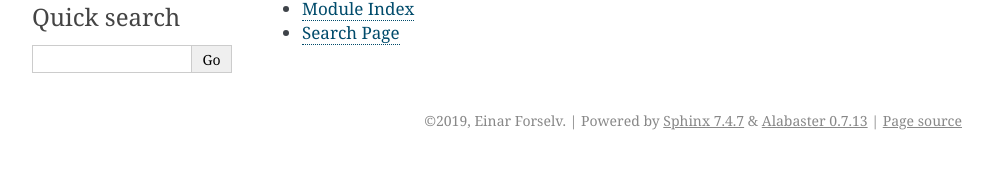
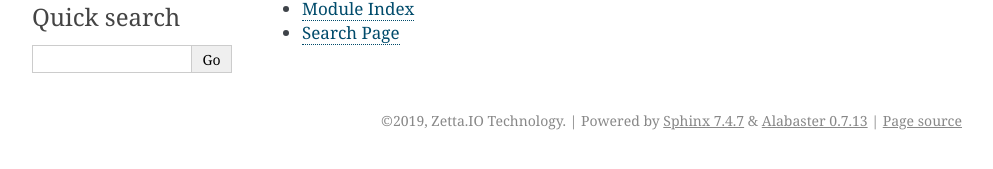
Before and after one commit to ZettaIO/cachet-client, a Sphinx documentation site: the page built from docs/index.rst, in a window 1280 px wide. Shown: the part 245-414 px from the top of the page, without its empty margins (148-1141 px from the left). Built offline with Sphinx 7.4.7, drawn with Linux system fonts in a browser that asks for light colours.

Commit message:
Ensure copyright name is correct

```diff
--- a/docs/conf.py
+++ b/docs/conf.py
@@ -18,7 +18,7 @@
 # -- Project information -----------------------------------------------------
 
 project = 'cachet-client'
-copyright = '2019, Einar Forselv'
+copyright = '2019, Zetta.IO Technology'
 author = 'Einar Forselv'
 
 # The full version, including alpha/beta/rc tags
```
Also changed, not shown: 1 other file.
